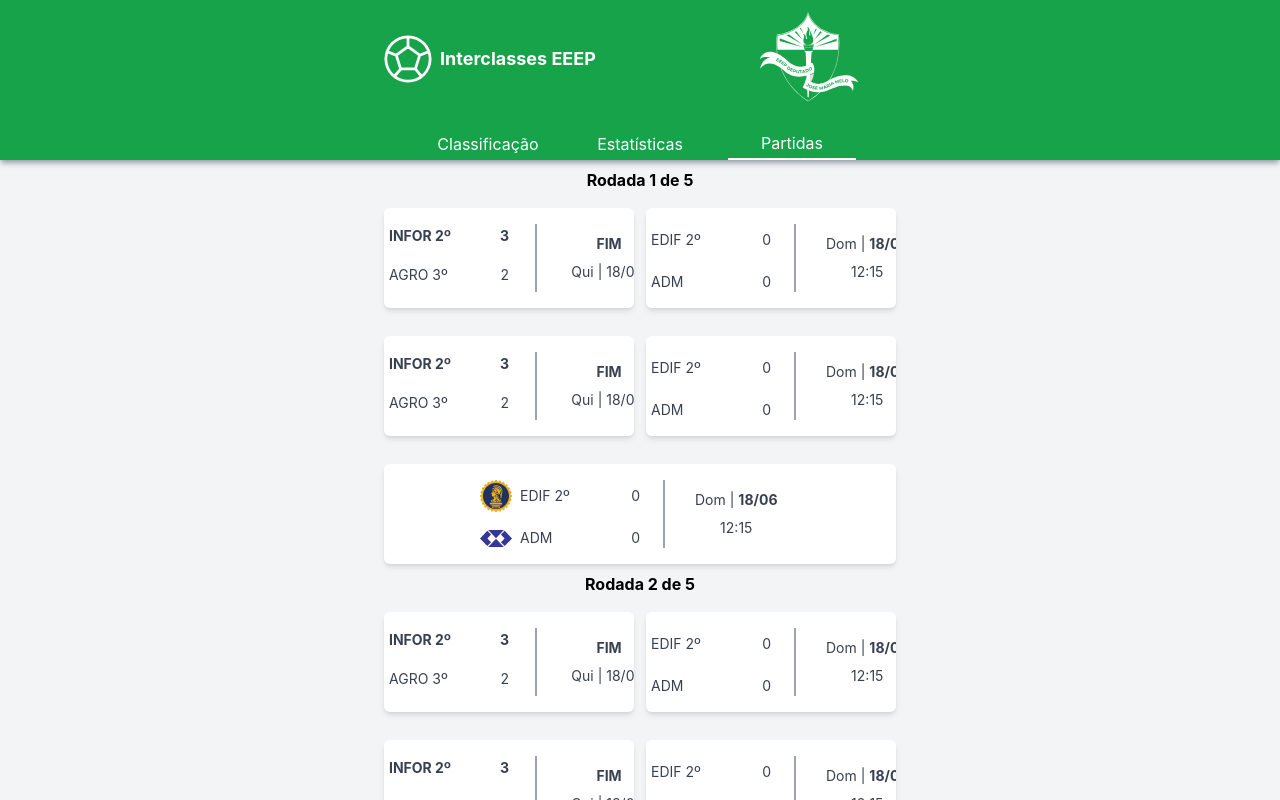
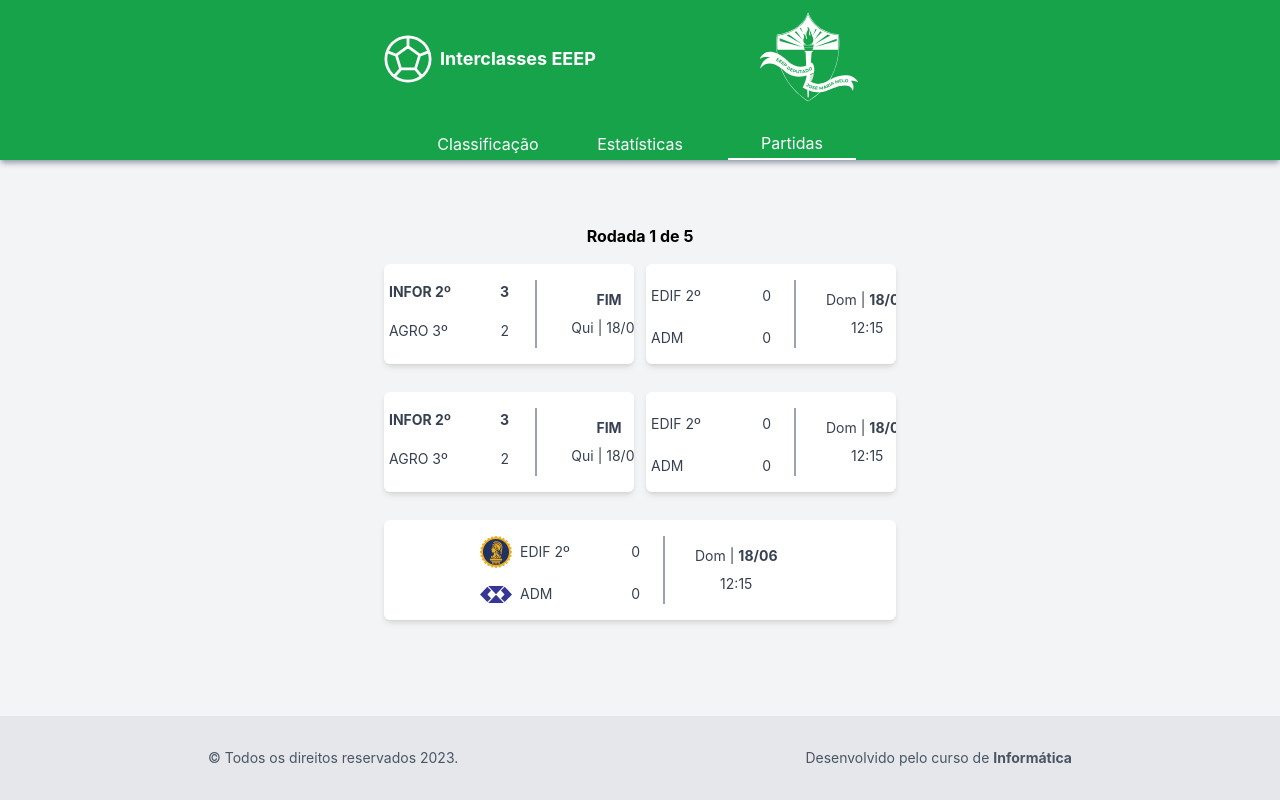
Before and after one commit to rickalves/tabela-interclasses-eeep, a Next.js app: page /partidas in a window 1280 px wide. Built offline with nearby package versions, Linux system fonts and the light colour scheme.

Commit message:
adicionando modelo partidas

```diff
--- a/package.json
+++ b/package.json
@@ -2,6 +2,7 @@
   "name": "interclasses-eeep",
   "version": "0.1.0",
   "private": true,
+  "type": "module",
   "scripts": {
     "dev": "next dev",
     "build": "next build",
@@ -15,6 +16,8 @@
     "autoprefixer": "10.4.14",
     "eslint": "8.41.0",
     "eslint-config-next": "13.4.4",
+    "mongodb": "^5.6.0",
+    "mongoose": "^7.2.2",
     "next": "13.4.4",
     "postcss": "8.4.24",
     "react": "18.2.0",
--- a/src/data/mocks/estatisticas.js
+++ b/src/data/mocks/estatisticas.js
@@ -1,4 +1,5 @@
 const estatisticas = {
+    temporada:2023,
     gols:[
         {
             id:1,
--- a/src/data/mocks/partidas.js
+++ b/src/data/mocks/partidas.js
@@ -1,4 +1,5 @@
 const partidas = {
+    temporada: 2023,
     rodadas:[
         [
             {
@@ -54,60 +55,6 @@ const partidas = {
              },
 
         ],
-        [
-            {
-               timeA: "INFOR 2º",
-               timeB: "AGRO 3º",
-               placarA: 3,
-               placarB: 2,
-               data:"18/05/2023",
-               hora:"12:15",
-               finalizado: true,
-               vencedor:"A",
-            },
-            {
-                timeA: "EDIF 2º",
-                timeB: "ADM",
-                placarA: 0,
-                placarB: 0,
-                data:"18/06/2023",
-                hora:"12:15",
-                finalizado: false,
-                vencedor:"",
-             },
-             {
-                timeA: "INFOR 2º",
-                timeB: "AGRO 3º",
-                placarA: 3,
-                placarB: 2,
-                data:"18/05/2023",
-                hora:"12:15",
-                finalizado: true,
-                vencedor:"A",
-             },
-             {
-                 timeA: "EDIF 2º",
-                 timeB: "ADM",
-                 placarA: 0,
-                 placarB: 0,
-                 data:"18/06/2023",
-                 hora:"12:15",
-                 finalizado: false,
-                 vencedor:"",
-              },
-              {
-                timeA: "EDIF 2º",
-                timeB: "ADM",
-                placarA: 0,
-                placarB: 0,
-                data:"18/06/2023",
-                hora:"12:15",
-                finalizado: false,
-                vencedor:"",
-             },
-
-
-        ]
     ]
 }
 
--- a/src/data/mocks/tabela.js
+++ b/src/data/mocks/tabela.js
@@ -1,4 +1,5 @@
 const tabela = {
+    temporada:2023,
     times:[
         {
             id:1,
--- a/tsconfig.json
+++ b/tsconfig.json
@@ -16,8 +16,8 @@
     "incremental": true,
     "paths": {
       "@/*": ["./src/*"]
-    }
+    },
   },
   "include": ["next-env.d.ts", "**/*.ts", "**/*.tsx"],
-  "exclude": ["node_modules"]
+  "exclude": ["node_modules"],
 }
```
Also changed, not shown: src/data/app.js (added, +11 -0 lines), src/data/config/dbConnect.js (added, +7 -0 lines), src/data/controllers/partidasController.js (added, +46 -0 lines), src/data/model/Partidas.js (added, +30 -0 lines), 1 other file (tests, documents, lock files or other folders).
